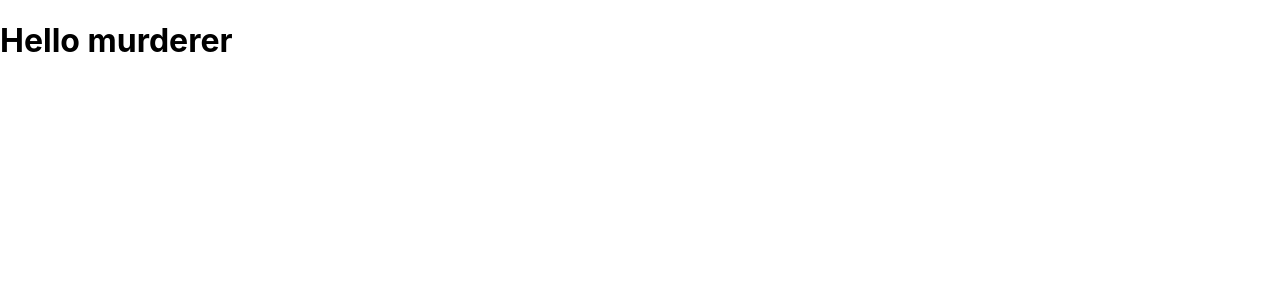
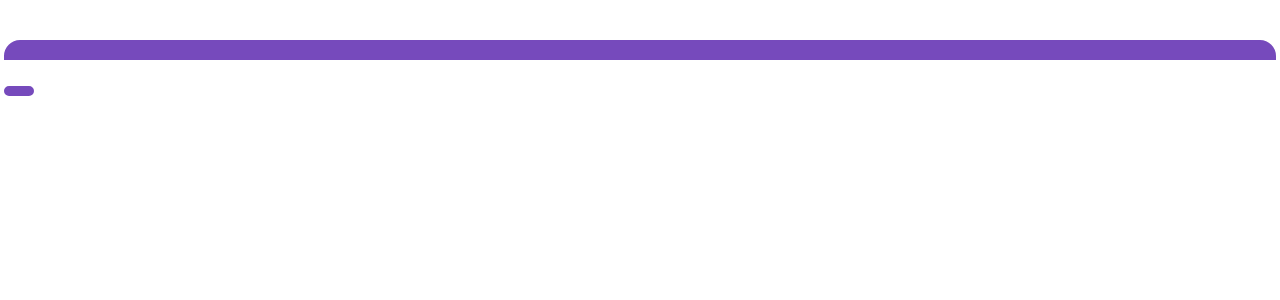
Before and after one commit to fien-n-nice/life-lost-laugh, a React (Create React App) app: page / in a window 1280 px wide. Shown: the top 300 px of the page. Built offline with nearby package versions, Linux system fonts and the light colour scheme.

Commit message:
first version of draggable object

```diff
--- a/package.json
+++ b/package.json
@@ -7,6 +7,8 @@
     "@testing-library/react": "^11.1.0",
     "@testing-library/user-event": "^12.1.10",
     "react": "^17.0.1",
+    "react-dnd": "^11.1.3",
+    "react-dnd-html5-backend": "^11.1.3",
     "react-dom": "^17.0.1",
     "react-scripts": "4.0.1",
     "web-vitals": "^0.2.4"
--- a/src/App.js
+++ b/src/App.js
@@ -1,11 +1,85 @@
-import React from 'react'
-import './App.css';
+import React, { Component } from "react"
+import Murder from "./Murder"
 
-const App = () => {
-  return(
-    <h1>Hello murderer</h1>
-  )
+import { DndProvider } from "react-dnd"
+import { HTML5Backend } from "react-dnd-html5-backend"
+
+class App extends Component {
+    constructor(props) {
+        super(props);
+
+        this.state = {
+            bin: [
+                { id: 1, bodies: [] }
+            ]
+        }
+    }
+
+    componentDidMount = () => {
+        const bodies = []
+        for (let id = 1; id <= 1; id++) {
+            bodies.push({ id: id })
+        }
+
+        this.setState({
+            bin: [
+                { id: 1, bodies: bodies }
+            ]
+        })
+    }
+
+    removeBody = bodyId => {
+        var binId = null
+        this.setState(prevState => {
+            prevState.bin.forEach(bin => {
+                bin.bodies = bin.bodies.filter(body => {
+                    if (body.id === bodyId) {
+                        binId = bin.id
+                        return false
+                    } else {
+                        return true
+                    }
+                })
+            })
+
+            return {
+                bin: prevState.bin
+            }
+        })
+        return binId
+    };
+
+    addBody = (bodyId, binId) => {
+        this.setState(prevState => ({
+            bin: prevState.bin.map(bin => {
+              bin.id === binId && bin.tiles.unshift({ id: bodyId })
+
+                return bin
+            })
+        }))
+    }
+
+
+    render() {
+        return (
+            <div style={layoutStyle}>
+                <DndProvider backend={HTML5Backend}>
+                    <Murder
+                        bin={this.state.bin}
+                        removeBody={this.removeBody}
+                        addTile={this.addBody}
+                    />
+                </DndProvider>
+            </div>
+        )
+    }
 }
 
+const layoutStyle = {
+    display: "grid",
+    gridTemplateRows: `
+    200px
+  `
+}
 
-export default App;
+export default App
--- /dev/null
+++ b/src/Bin.js
@@ -0,0 +1,49 @@
+import React, { Component } from "react"
+import { DropTarget } from "react-dnd"
+
+import Body from "./Body";
+import { BODY } from "./Types"
+
+const binTarget = {
+    canDrop({ isMoveValid, isTheLatter }, monitor) {
+        const isOver = monitor.isOver();
+        const position = monitor.getItem().position;
+
+        return isOver
+    },
+
+    drop({ removeBody, addBody }, monitor) {
+        const position = monitor.getItem().position;
+        const target = parseInt(monitor.targetId.substr(1)) + 1;
+        removeBody(position);
+        addBody(position, target);
+    }
+}
+
+const collect = (connect, monitor) => ({
+    dropTarget: connect.dropTarget(),
+    canDrop: monitor.canDrop(),
+    isOver: monitor.isOver()
+})
+
+class Bin extends Component {
+    render() {
+        const background = this.props.isOver ? `#800` : `#764abc`;
+        const style = {
+      height: `20px`,
+      border: "4px solid white",
+            borderRadius: "20px 20px 0 0",
+            display: "grid",
+            alignContent: "flex-end",
+            background: background
+        }
+
+        return this.props.dropTarget(
+            <div style={style}>
+                {this.props.body && this.props.body.map(body => <Body key={body.id} position={body.id} />)}
+            </div>
+        )
+    }
+}
+
+export default DropTarget(BODY, binTarget, collect)(Bin)
--- /dev/null
+++ b/src/Body.js
@@ -0,0 +1,41 @@
+import React, { Component } from "react"
+import { DragSource } from "react-dnd"
+
+import { BODY } from "./Types"
+
+const body = {
+  beginDrag({ position }) {
+    return { position }
+  }
+}
+
+const collect = (connect, monitor) => ({
+  dragSource: connect.dragSource(),
+  dragPreview: connect.dragPreview(),
+  isDragging: monitor.isDragging()
+})
+
+class Body extends Component {
+  render() {
+      const { position, dragSource, isDragging } = this.props
+      const display = isDragging ? "none" : "block"
+      const opacity = isDragging ? 0.5 : 1
+      const width = `30px`
+      const offset = `${(position * 40) / 2} vw`
+
+      const tileStyle = {
+          display: display,
+          opacity: opacity,
+          height: "10px",
+          width: `calc(${width})`,
+          transform: `translateX(calc(${offset} * -1))`,
+          border: "4px solid white",
+          borderRadius: "10px",
+          background: "#764abc"
+      }
+
+      return dragSource(<div style={tileStyle} position={position} />)
+  }
+}
+
+export default DragSource(BODY, body, collect)(Body)
--- /dev/null
+++ b/src/Murder.js
@@ -0,0 +1,37 @@
+import React, { Component, Fragment } from "react"
+import Bin from "./Bin"
+import Body from "./Body"
+
+class Murder extends Component {
+    render() {
+        return (
+            <div style={style}>
+                {this.props.bin.map(curr => {
+                    return (
+                        <Fragment key={curr.id}>
+                            <div />
+                            <Bin
+                                body={curr.body}
+                                removeBody={bodyId => this.props.removeBody(bodyId)}
+                                addBody={(bodyId, binId) =>
+                                    this.props.addTile(bodyId, binId)
+                                }
+                            />
+                            <Body
+
+                            />
+                        </Fragment>
+                    );
+                })}
+            </div>
+        );
+    }
+}
+
+const style = {
+    height: "100px",
+    display: "grid",
+    alignItems: "flex-end"
+};
+
+export default Murder;
--- /dev/null
+++ b/src/Types.js
@@ -0,0 +1 @@
+export const BODY = "body"
```
Also changed, not shown: src/Constants.js (added, +16 -0 lines), 2 other files (tests, documents, lock files or other folders).
